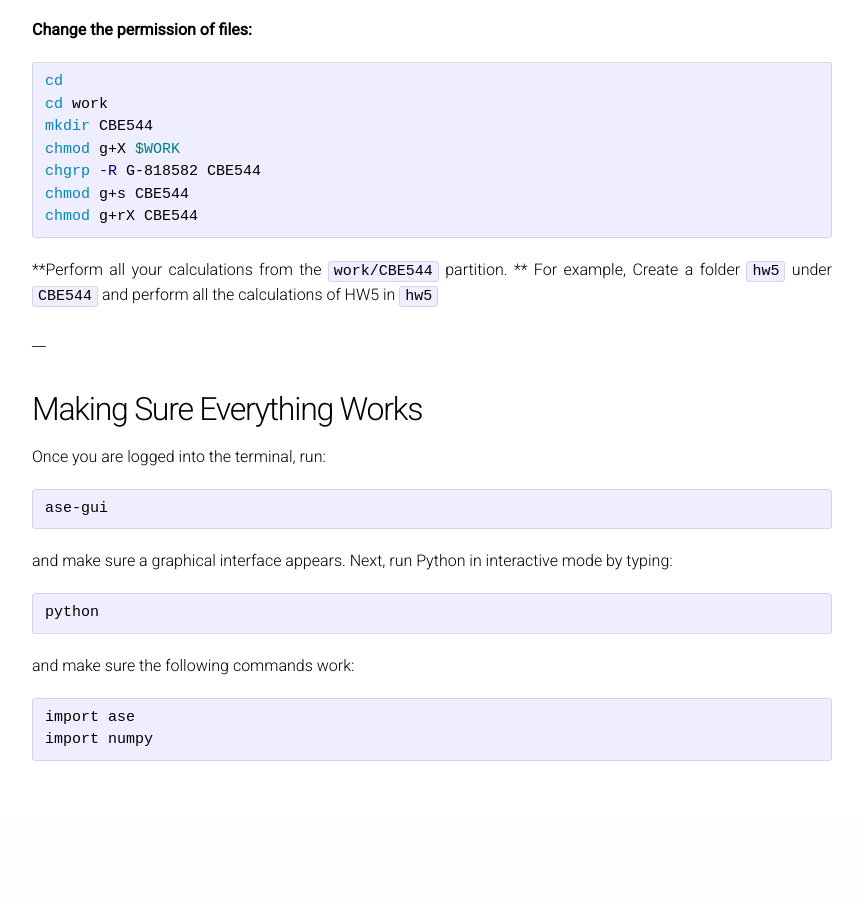
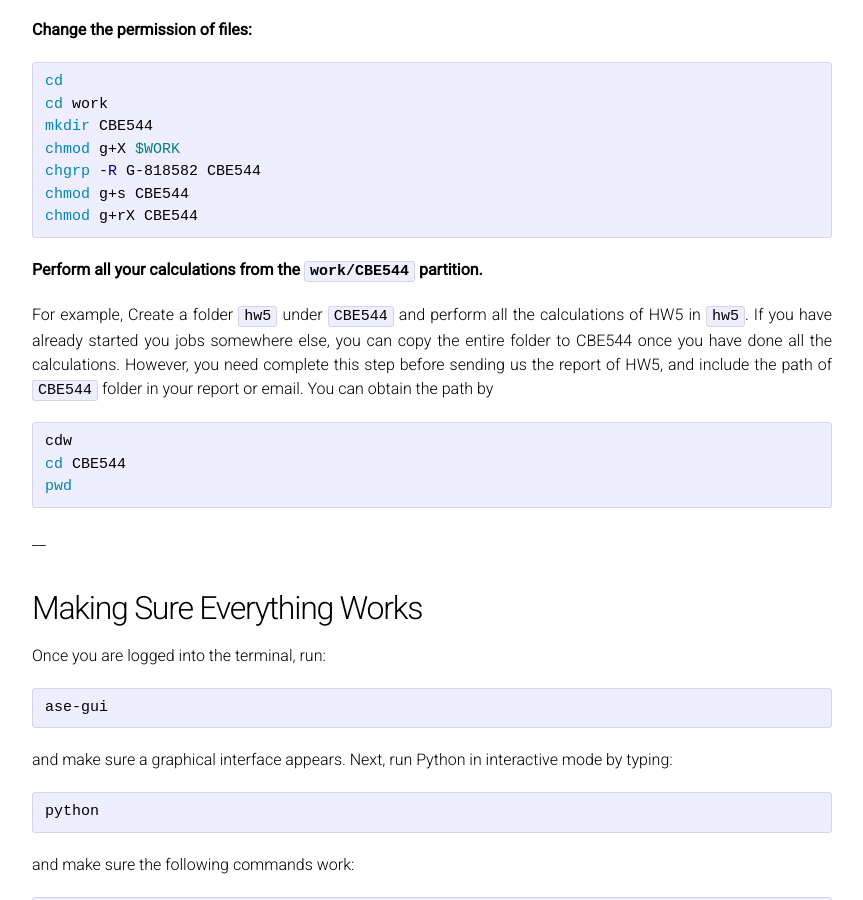
Before and after one commit to vojale/CBE544-2018.github.io, a Jekyll site: the page built from Clusters.md, in a window 1280 px wide and 900 px high, scrolled down 2591 px. Shown: the whole window, without its empty margins (208-1071 px from the left). Built offline with Jekyll 4.4.1, drawn with Linux system fonts in a browser that asks for light colours; our own code applies the rules of GitHub Pages for plain Markdown files; before the commit the page ends 3412 px from its top, so only the background shows below that.

Commit message:
Update Clusters.md

````diff
--- a/Clusters.md
+++ b/Clusters.md
@@ -118,8 +118,14 @@ chmod g+s CBE544
 chmod g+rX CBE544
 ```
 
-**Perform all your calculations from the `work/CBE544` partition. **
-For example, Create a folder `hw5` under `CBE544` and perform all the calculations of HW5 in `hw5`
+**Perform all your calculations from the `work/CBE544` partition.**
+
+For example, Create a folder `hw5` under `CBE544` and perform all the calculations of HW5 in `hw5`. If you have already started you jobs somewhere else, you can copy the entire folder to CBE544 once you have done all the calculations. However, you need complete this step before sending us the report of HW5, and include the path of `CBE544` folder in your report or email. You can obtain the path by
+```bash
+cdw
+cd CBE544
+pwd
+```
 
 <a name='first-time-cees'></a>
 ____
````
